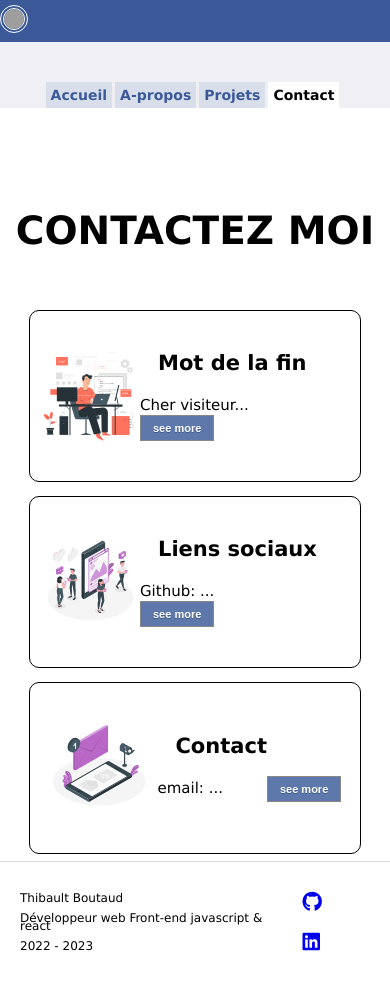
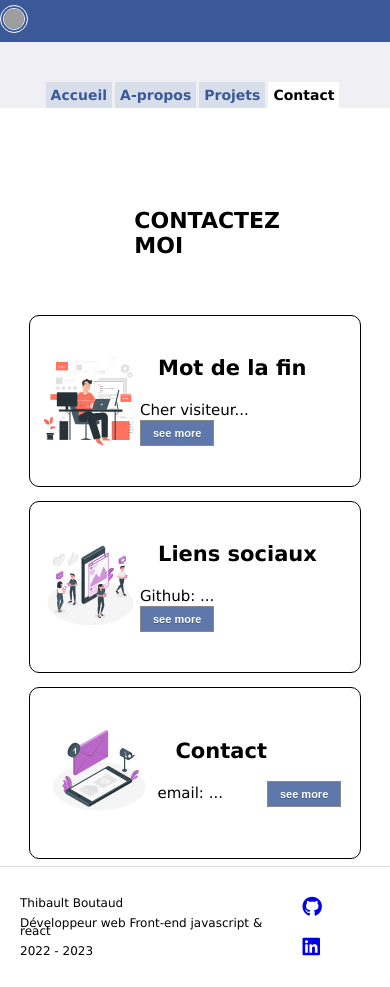
Before and after one commit to krommmm/portfolio, a React (Create React App) app: page /Contact in a window 390 px wide. Built offline with nearby package versions, Linux system fonts and the light colour scheme; grey boxes are pictures that could not be loaded.

Commit message:
ajout all

```diff
--- a/src/styles/contact.css
+++ b/src/styles/contact.css
@@ -9,7 +9,7 @@
 .contact i {}
 
 .contact {
-	margin-top: 50px;
+
 }
 
 .contact_container {
@@ -282,9 +282,7 @@ body .contact .restModal .purple {
 		font-size: 15px;
 	}
 
-	body .contact h2 {
-		font-size: 39px;
-	}
+
 
 	body .thingsContact .thingContact {
 		width: 310px;
--- a/src/styles/portfolio.css
+++ b/src/styles/portfolio.css
@@ -1,7 +1,6 @@
 /* ------------STARTING--------------- */
 .portfolio {
 	display: flex;
-	justify-content: center;
 	align-items: center;
 	flex-direction: column;
 	width: 100%;
@@ -9,7 +8,6 @@
 
 .portfolio_container {
 	width: 100%;
-	margin-top: 50px;
 	display: flex;
 	justify-content: center;
 	align-items: center;
@@ -772,9 +770,7 @@
 }
 
 @media screen and (max-width: 360px) {
-	.portfolio h2 {
-		font-size: 38px;
-	}
+
 }
 
 @media screen and (max-width: 614px) {
--- a/src/styles/skills.css
+++ b/src/styles/skills.css
@@ -1,6 +1,5 @@
 .skills {
 	display: flex;
-	justify-content: center;
 	align-items: center;
 }
 
@@ -244,8 +243,10 @@
 		min-width: 300px;
 	}
 
-	body .skills h2 {
-		font-size: 34px;
+	body .skills h2, body .portfolio h2, body .contact h2 {
+		margin: 50px auto;
+		font-size: 22px;
+		max-width: 60%;
 	}
 }
 
--- a/src/styles/utils.css
+++ b/src/styles/utils.css
@@ -17,6 +17,9 @@ html,
 body {
 	margin: 0px;
 	padding: 0px;
+}
+.skills, .portfolio, .contact{
+	padding-top: 50px;
 }
 
 #root {
```
